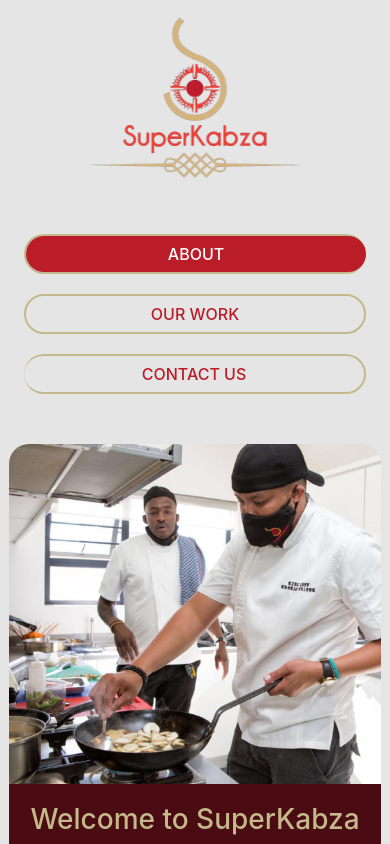
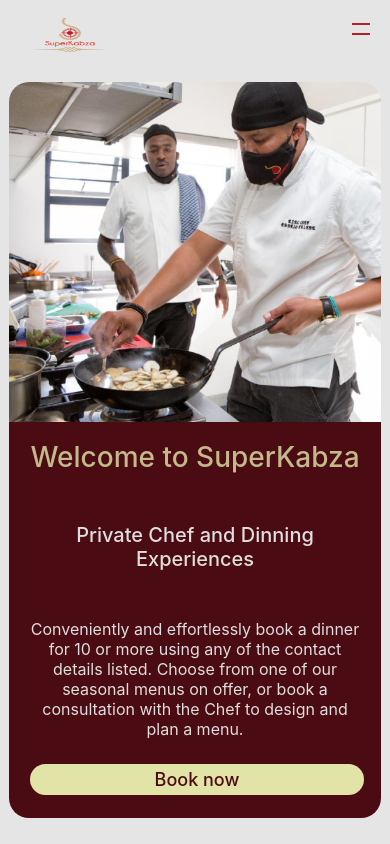
Before and after one commit to LedwabaDineo/kabza, an Angular app: page / in a window 390 px wide. Shown: the top 844 px of the page. Built offline with nearby package versions, Linux system fonts and the light colour scheme.

Commit message:
update mobile menu

```diff
--- a/src/app/app.component.html
+++ b/src/app/app.component.html
@@ -1,5 +1,5 @@
 <div class="content" role="main">
-  <div class="card highlight-card card-small">
+  <div class="hidden-sm hidden-xs card highlight-card card-small">
     <img src="/assets/images/Rectangle.png" alt='image'>
   </div>
   <app-menu></app-menu>
--- a/src/app/app.component.less
+++ b/src/app/app.component.less
@@ -407,3 +407,8 @@
     visibility: hidden;
   }
 }
+@media (min-width: 320px) and (max-width: 720px){
+  .hidden-sm, .hidden-xs {
+    display: none
+  }
+}
--- a/src/app/menu/menu.component.html
+++ b/src/app/menu/menu.component.html
@@ -1,6 +1,6 @@
 <div class="container">
   <div class="row">
-    <div class="col-12 col-md-12">
+    <div class="hidden-sm hidden-xs col-12 col-md-12">
       <ul class="nav nav-pills">
         <li class="col-md-4 nav-item">
           <a class="nav-link active" data-toggle="pill" href="#home" role="tab" aria-controls="pills-flamingo" aria-selected="true">About</a>
@@ -12,6 +12,19 @@
           <a class="nav-link" data-toggle="pill" href="#messages" role="tab" aria-controls="pills-ostrich" aria-selected="false">Contact Us</a>
         </li>
       </ul>
+    </div>
+
+    <div class="hidden-md hidden-lg">
+      <div class="header">
+        <a href="/" class="logo"><div> <img src="/assets/images/Rectangle.png" alt='image'></div></a>
+        <input class="menu-btn" type="checkbox" id="menu-btn" />
+        <label class="menu-icon" for="menu-btn"><span class="navicon"></span></label>
+        <ul class="col-sm-12 dropdown-content">
+          <li><a class="nav-link active" data-toggle="pill" href="#home" role="tab" aria-controls="pills-flamingo" aria-selected="true">About</a></li><br />
+          <li><a class="nav-link" data-toggle="pill" href="#profile" role="tab" aria-controls="pills-cuckoo" aria-selected="false">Our Work</a><br />
+          <li><a class="nav-link" data-toggle="pill" href="#messages" role="tab" aria-controls="pills-ostrich" aria-selected="false">Contact Us</a></li><br />
+        </ul>
+      </div>
     </div>
 </div>
 <div class="tab-content">
--- a/src/app/menu/menu.component.less
+++ b/src/app/menu/menu.component.less
@@ -127,3 +127,156 @@
    padding: 0;
   }
 }
+
+@media (min-width: 320px) and (max-width: 720px){
+  .hidden-sm, .hidden-xs {
+    display: none
+  }
+}
+
+@media (min-width: 720px) {
+  .hidden-md, .hidden-lg {
+    display: none
+  }
+}
+
+
+  @media all and (max-width: 720px) and (min-width: 320px) {
+
+.header {
+  all: revert;
+  position: fixed;
+  top: 0px;
+  left: 0px;
+  right: 0px;
+  width: 100%;
+  z-index: 3;
+  border: 0px solid white;
+}
+
+.header .logo {
+  display: block;
+  float: left;
+  padding: 15px 30px;
+  img {
+    width: 80px;
+    height: 40px;
+  }
+}
+
+.header .menu {
+  clear: both;
+  max-height: 0;
+  transition: max-height .2s ease-out;
+}
+
+.header .menu-icon {
+  cursor: pointer;
+  display: inline-block;
+  float: right;
+  padding: 28px 20px;
+  position: relative;
+  user-select: none;
+}
+
+.header .menu-icon .navicon {
+  background: @border-color;
+  display: block;
+  height: 2px;
+  position: relative;
+  transition: background .2s ease-out;
+  width: 18px;
+}
+
+.header .menu-icon .navicon:before,
+.header .menu-icon .navicon:after {
+  background: @border-color;
+  content: '';
+  display: block;
+  height: 100%;
+  position: absolute;
+  transition: all .2s ease-out;
+  width: 100%;
+}
+
+.header .menu-icon .navicon:before {
+  top: 5px;
+}
+
+.header .menu-icon .navicon:after {
+  top: -5px;
+}
+
+.header .menu-btn {
+  display: none;
+}
+
+.header .dropdown-content {
+   list-style-type: none;
+   display: none;
+   position: absolute;
+   background-color: black;
+   opacity: 0.9;
+   min-width: 160px;
+   top:58px;
+   box-shadow: 0px 8px 16px 0px rgba(0,0,0,0.2);
+   padding: 12px 12px;
+   z-index: 4;
+}
+
+.header .dropdown-content ul {
+  margin: 0;
+  padding: 0;
+  list-style: none;
+  overflow: hidden;
+  background-color: #fff;
+  color:#222222;
+  width: 256px;
+}
+
+.header .dropdown-content li {
+  width: 300px;
+}
+
+.header  .dropdown-content li a {
+  display: block;
+  font-size: 14px;
+	font-style: normal;
+	font-variant: normal;
+	font-weight: 500;
+	line-height: 26.4px;
+  color: @border-color;
+  padding: 20px 20px;
+  text-decoration: none;
+}
+
+.header .dropdown-content li:hover{
+  background: none;
+}
+
+.header .dropdown-content li a:hover {
+  color:@border-color;
+  background: none;
+}
+
+.header .menu-btn:checked ~ .dropdown-content {
+  display: block;
+}
+
+.header .menu-btn:checked ~ .menu-icon .navicon {
+  background: transparent;
+}
+
+.header .menu-btn:checked ~ .menu-icon .navicon:before {
+  transform: rotate(-45deg);
+}
+
+.header .menu-btn:checked ~ .menu-icon .navicon:after {
+  transform: rotate(45deg);
+}
+
+.header .menu-btn:checked ~ .menu-icon:not(.steps) .navicon:before,
+.header .menu-btn:checked ~ .menu-icon:not(.steps) .navicon:after {
+  top: 0;
+}
+  }
```
Also changed, not shown: src/assets/images/log0.png (added).
